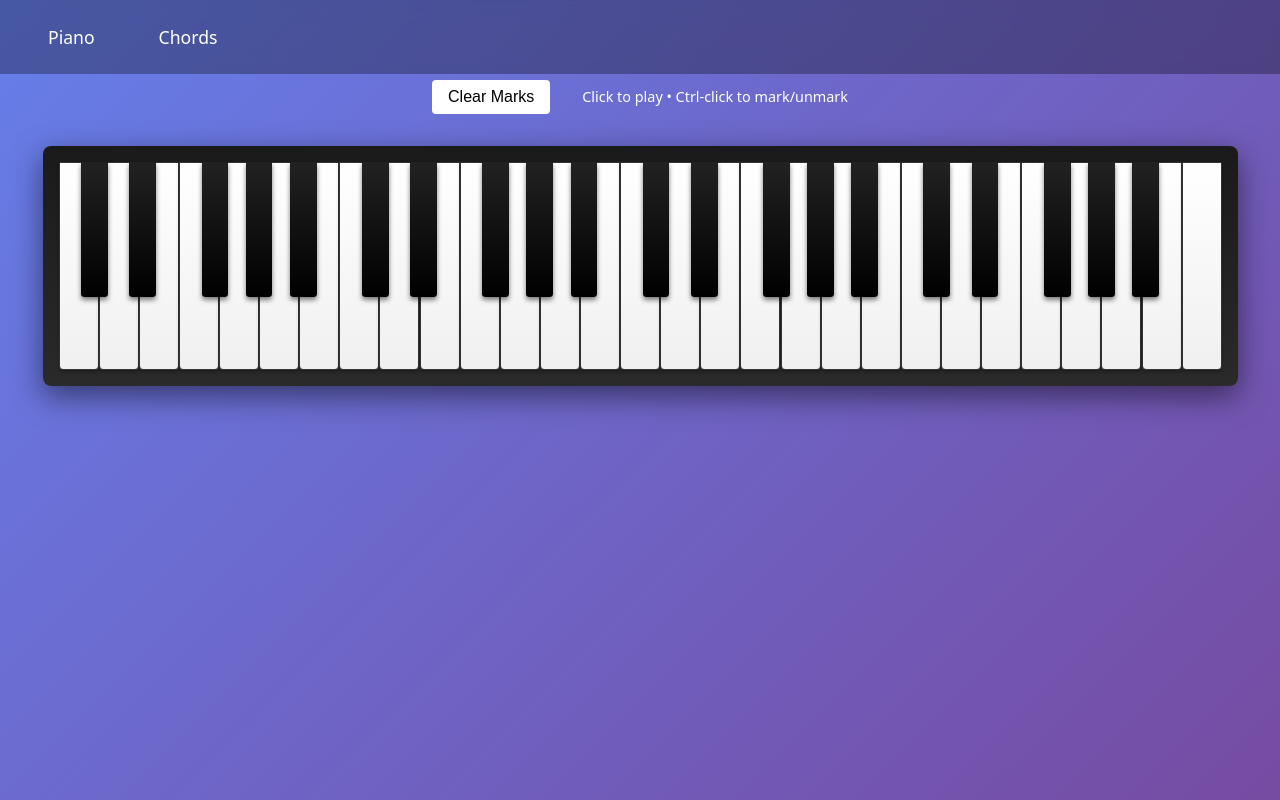
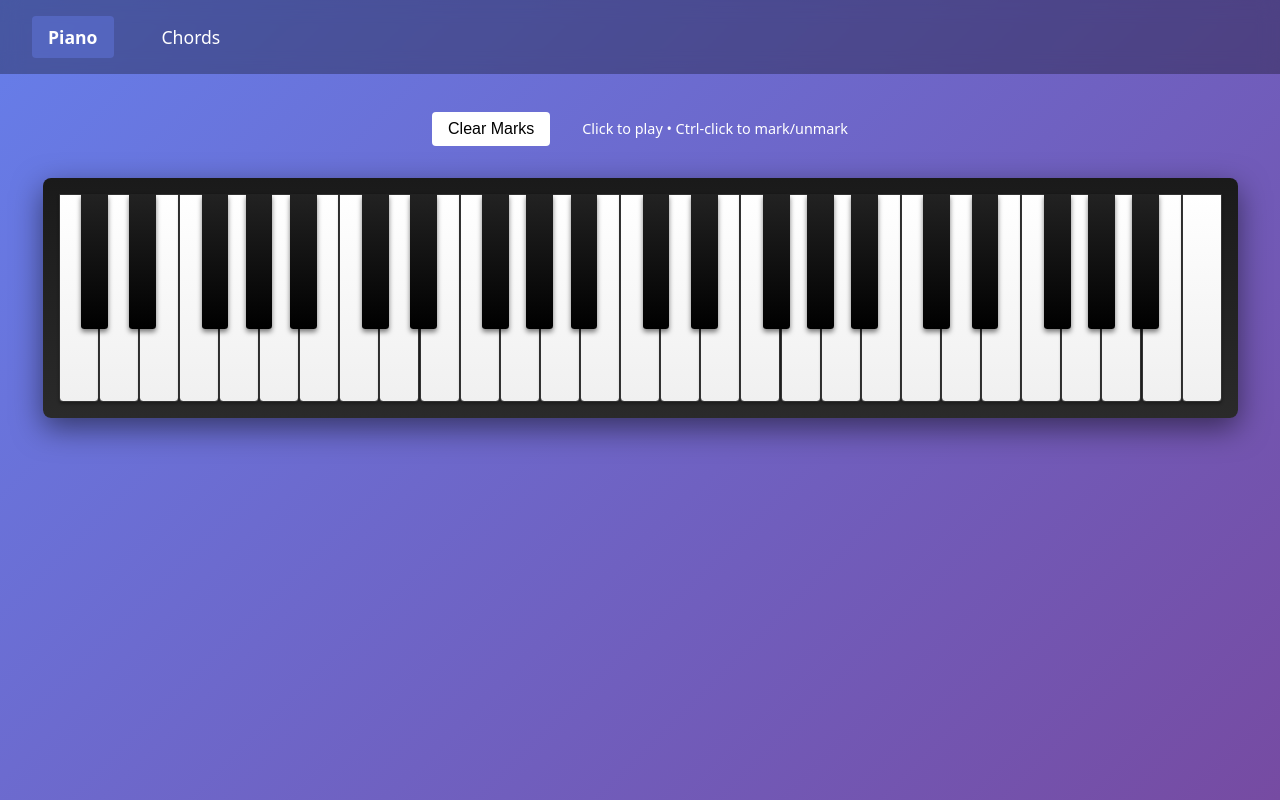
Before and after one commit to roberthead/piano-keyboard-app, a React (Vite) app: page / in a window 1280 px wide. Built offline with nearby package versions, Linux system fonts and the light colour scheme.

Commit message:
Highlight current page in top navigation bar

```diff
--- a/src/App.css
+++ b/src/App.css
@@ -28,3 +28,8 @@
 .nav-bar a:hover {
   background: rgba(255, 255, 255, 0.2);
 }
+
+.nav-bar a.active {
+  font-weight: bold;
+  background: rgba(103, 126, 234, 0.4);
+}
--- a/src/App.tsx
+++ b/src/App.tsx
@@ -1,16 +1,24 @@
-import { BrowserRouter as Router, Routes, Route, Link } from 'react-router-dom';
+import { BrowserRouter as Router, Routes, Route, Link, useLocation } from 'react-router-dom';
 import Piano from './components/Piano';
 import Chords from './components/Chords';
 import './App.css';
+
+function NavBar() {
+  const location = useLocation();
+
+  return (
+    <nav className="nav-bar">
+      <Link to="/" className={location.pathname === '/' ? 'active' : ''}>Piano</Link>
+      <Link to="/chords" className={location.pathname === '/chords' ? 'active' : ''}>Chords</Link>
+    </nav>
+  );
+}
 
 function App() {
   return (
     <Router>
       <div className="App">
-        <nav className="nav-bar">
-          <Link to="/">Piano</Link>
-          <Link to="/chords">Chords</Link>
-        </nav>
+        <NavBar />
         <Routes>
           <Route path="/" element={<Piano />} />
           <Route path="/chords" element={<Chords />} />
--- a/src/components/Piano.css
+++ b/src/components/Piano.css
@@ -8,7 +8,7 @@
 }
 
 .controls {
-  margin-bottom: 2rem;
+  margin: 2rem 0;
   display: flex;
   gap: 2rem;
   align-items: center;
--- a/src/components/Piano.tsx
+++ b/src/components/Piano.tsx
@@ -120,7 +120,7 @@ const Piano = () => {
   } | null>(null);
   const [markedKeys, setMarkedKeys] = useState<Set<string>>(new Set());
   const [audioContext] = useState(
-    () => new (window.AudioContext || (window as any).webkitAudioContext)()
+    () => new (window.AudioContext || (window as unknown).webkitAudioContext)()
   );
 
   const getFrequency = useCallback((note: string, octave: number): number => {
```
